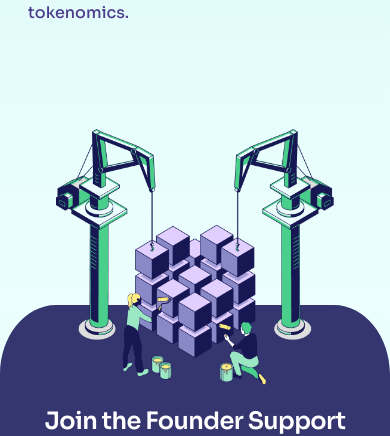
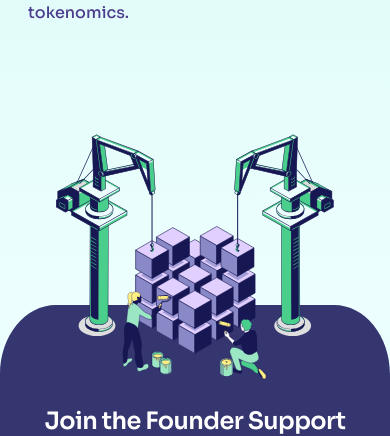
Before and after one commit to koii-network/homepage, a Next.js app: page /founders in a window 390 px wide. Shown: the part 7165-7601 px from the top of the page. Built offline with nearby package versions, Linux system fonts and the light colour scheme.

Commit message:
fix: product benefit

```diff
--- a/components/founders/program-benefits/benefit.tsx
+++ b/components/founders/program-benefits/benefit.tsx
@@ -23,7 +23,13 @@ export const Benefit = ({ image, text, side, lastIndex }: BenefitProps) => {
       ? "flex-row-reverse"
       : "flex-row text-right"
   }
-  ${lastIndex ? (side === "left" ? "-ml-10 sm:m-0" : "-mr-24 sm:m-0") : ""}`;
+  ${
+    lastIndex
+      ? side === "left"
+        ? "-ml-10 sm:m-0"
+        : "-mr-14 gap-x-0 sm:gap-5 sm:m-0"
+      : ""
+  }`;
 
   const imageContainer = `${styles.container} flex-shrink-0`;
 
--- a/components/founders/program-benefits/index.tsx
+++ b/components/founders/program-benefits/index.tsx
@@ -13,7 +13,7 @@ export const ProgramBenefits = () => {
             <div className="flex justify-center align-center -mt-44">
               <div className="relative h-64 lg:h-[410px] w-[278px] lg:w-[485px]">
                 <Image
-                  src="/images/founders/benefits-building.png"
+                  src="/images/founders/benefits-building.svg"
                   alt="benefits building"
                   layout="fill"
                   className="z-40 h-full"
```
Also changed, not shown: public/images/founders/benefit-coaching.svg.
